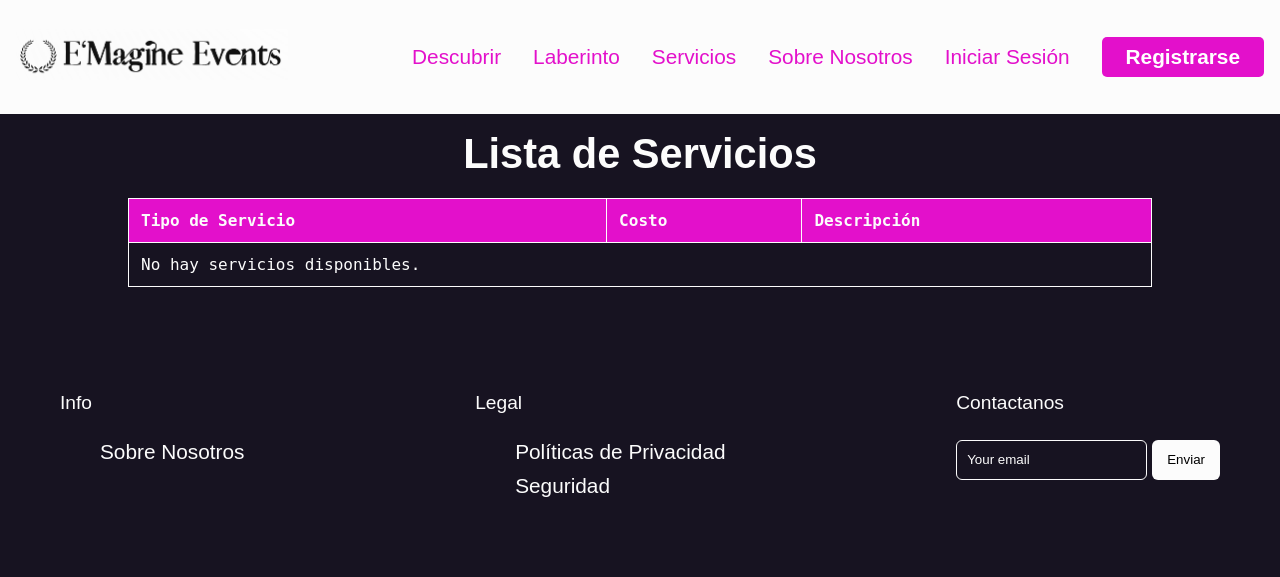
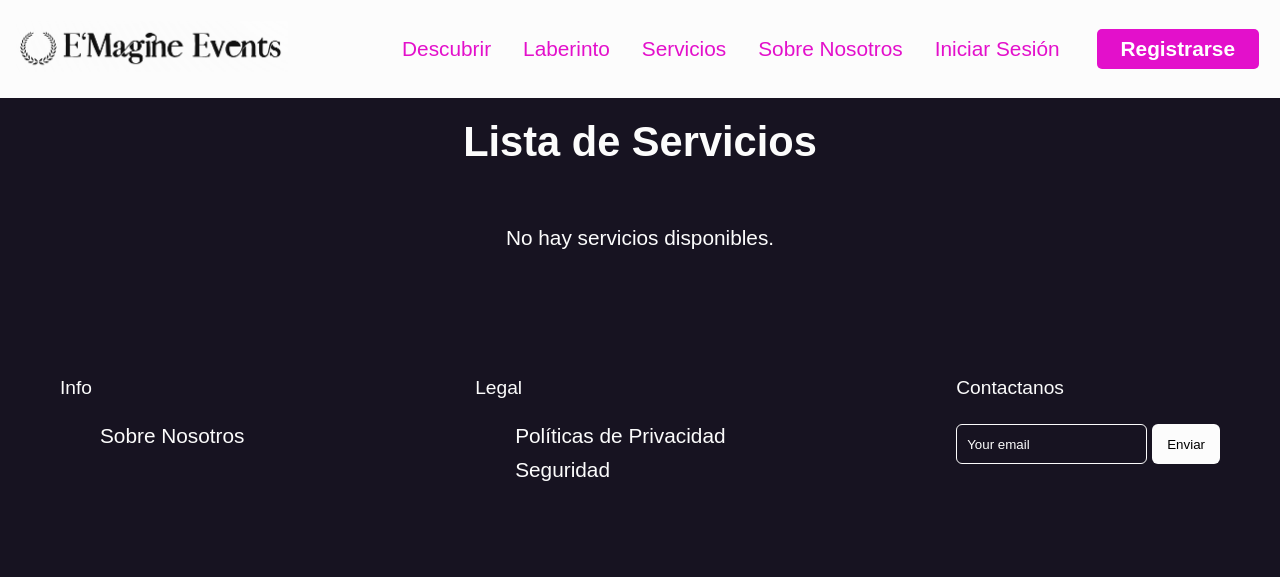
Before and after one commit to diomedescerda/emagineMoments, a PHP site: template vista/servicios.php in a window 1280 px wide. Shown: the top 577 px of the page. Run offline with PHP 8.4, Linux system fonts and the light colour scheme; the template is opened without the code that fills it, so the values that code supplies are empty; some libraries are stand-ins or nearby versions.

Commit message:
improvement(servicios): view

```diff
--- a/vista/servicios.php
+++ b/vista/servicios.php
@@ -1,15 +1,15 @@
 <?php
 session_start();
 ?>
-
 <!DOCTYPE html>
 <html lang="es">
+
 <head>
     <meta charset="UTF-8">
     <meta http-equiv="X-UA-Compatible" content="IE=edge">
     <meta name="viewport" content="width=device-width, initial-scale=1">
     <title>Lista Usuarios</title>
-    <link href="./vista/styles/lista.css" rel="stylesheet">
+    <link href="./vista/styles/servicios.css" rel="stylesheet">
     <link href="https://cdnjs.cloudflare.com/ajax/libs/font-awesome/6.6.0/css/all.min.css" rel="stylesheet">
 </head>
 
@@ -18,39 +18,27 @@ session_start();
     <div class="info">
         <h1>Lista de Servicios</h1>
     </div>
-
-    <table border="1">
-        <thead>
-            <tr>
-                <th>Tipo de Servicio</th>
-                <th>Costo</th>
-                <th>Descripción</th>
-                <?php if (isset($_SESSION['usuario']) && $_SESSION['usuario']['IdRol'] == 2): ?>
-                <th>Acciones</th>
-                <?php endif; ?>
-            </tr>
-        </thead>
-        <tbody>
+    <div class="cards-container">
         <?php if (empty($servicios)): ?>
-                <tr>
-                    <td colspan="4">No hay servicios disponibles.</td>
-                </tr>
+            <p>No hay servicios disponibles.</p>
         <?php else: ?>
             <?php foreach ($servicios as $servicio): ?>
-                    <tr>
-                        <td><?= $servicio['TipoServicio'] ?></td>
-                        <td><?= $servicio['Costo'] ?></td>
-                        <td><?= $servicio['Descripcion'] ?></td>
+                <div class="card">
+                    <img src="./vista/img/example1.jpg" alt="<?= $servicio['TipoServicio'] ?>" class="card-image">
+                    <h3 class="card-title"><?= $servicio['TipoServicio'] ?></h3>
+                    <p class="card-cost">Costo $<?= $servicio['Costo'] ?></p>
+                    <p class="card-description"><?= $servicio['Descripcion'] ?></p>
                     <?php if (isset($_SESSION['usuario']) && $_SESSION['usuario']['IdRol'] == 2): ?>
-                        <td>
-                            <a href="index.php?action=contratarServicio&idServicio=<?= $servicio['IdServicio'] ?>">Contratar</a>
-                        </td>
+                        <div class="btn-center">
+                            <a href="index.php?action=contratarServicio&idServicio=<?= $servicio['IdServicio'] ?>"
+                                class="button">Contratar</a>
+                        </div>
                     <?php endif; ?>
-                    </tr>
+                </div>
             <?php endforeach; ?>
         <?php endif; ?>
-
-        </tbody>
-    </table>
+    </div>
     <?php require_once('./vista/base/footer.php'); ?>
 </body>
+
+</html>
--- /dev/null
+++ b/vista/styles/servicios.css
@@ -0,0 +1,85 @@
+@import url("./base.css");
+
+body {
+    font-family: Arial, sans-serif;
+    margin: 0;
+    padding: 0;
+}
+
+.info h1 {
+    text-align: center;
+    margin: 20px 0;
+}
+
+.cards-container {
+    display: flex;
+    flex-wrap: wrap;
+    gap: 20px;
+    padding: 20px;
+    justify-content: center;
+}
+
+.card {
+    background-color: #fff;
+    border-radius: 8px;
+    box-shadow: 0 4px 8px rgba(0, 0, 0, 0.1);
+    padding: 20px;
+    width: 300px;
+    overflow: hidden;
+    border: 2px solid transparent;
+    transition: border 0.5s ease;
+}
+
+.card:hover {
+    border: 2px solid var(--plum);
+}
+
+.card-image {
+    width: 100%;
+    height: 180px;
+    border-radius: 8px;
+    object-fit: cover;
+}
+
+.card-title {
+    display: inline-block;
+    background: #F7DFF5;
+    color: #B22485;
+    margin: 7px 0;
+    padding: 8px 15px;
+    font-size: 0.75rem;
+    border-radius: 50px;
+    font-weight: 600;
+}
+
+.card-cost {
+    color: #333;
+    font-size: 1.2rem;
+    font-weight: 700;
+    margin: 10px 0;
+    text-align: center;
+}
+
+.card-description {
+    color: #666;
+    font-size: 1rem;
+    font-weight: 400;
+    line-height: 1.5;
+    margin: 10px 0 15px;
+    text-align: center;
+    padding: 0 10px;
+}
+
+.button {
+    display: inline-block;
+    margin: 5px;
+    transition: background-color 0.2s;
+}
+
+.button:hover {
+    background-color: var(--plum);
+}
+
+.btn-center {
+    text-align: center;
+}
```
Lines whose indentation alone changed are shown as unchanged.
